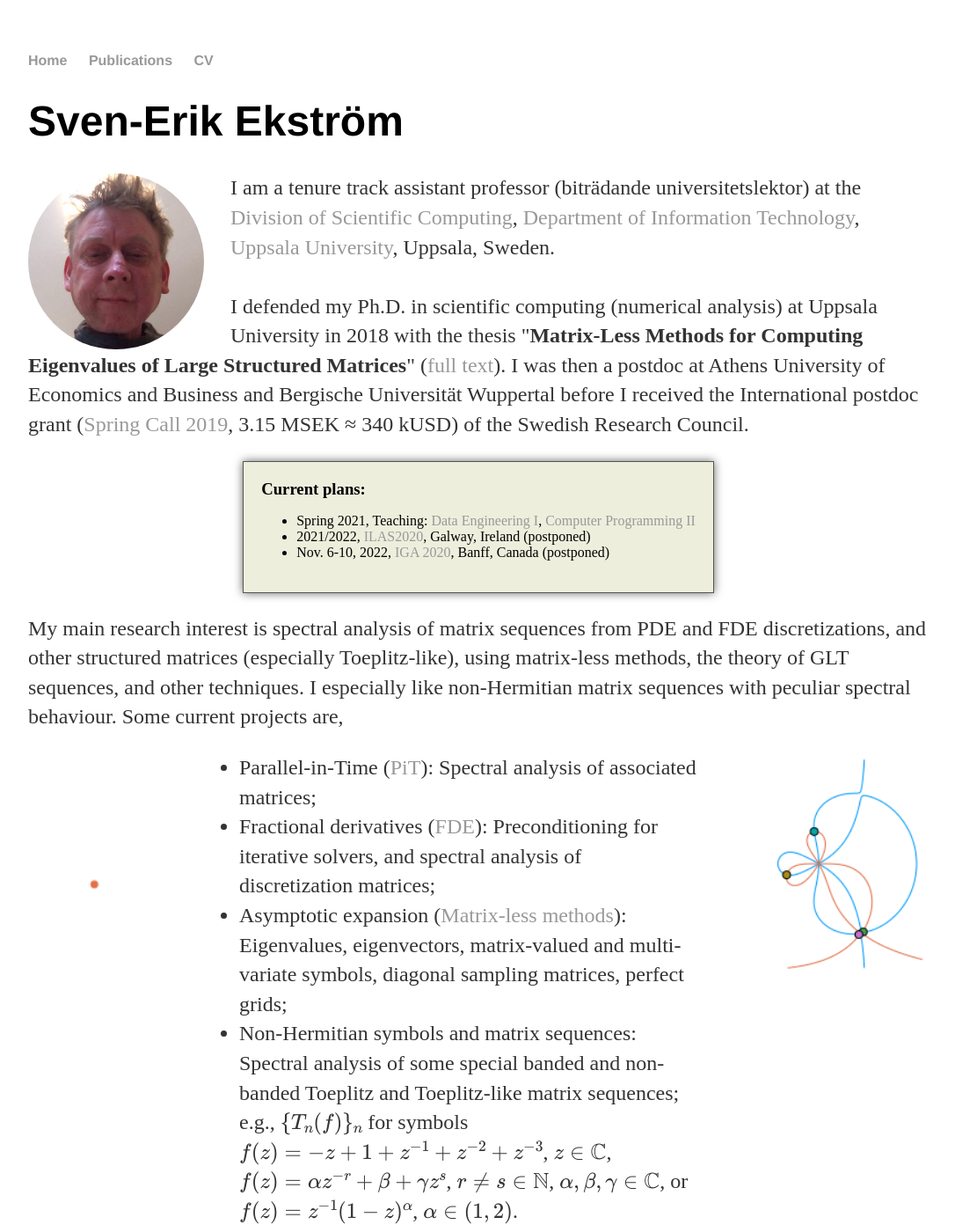
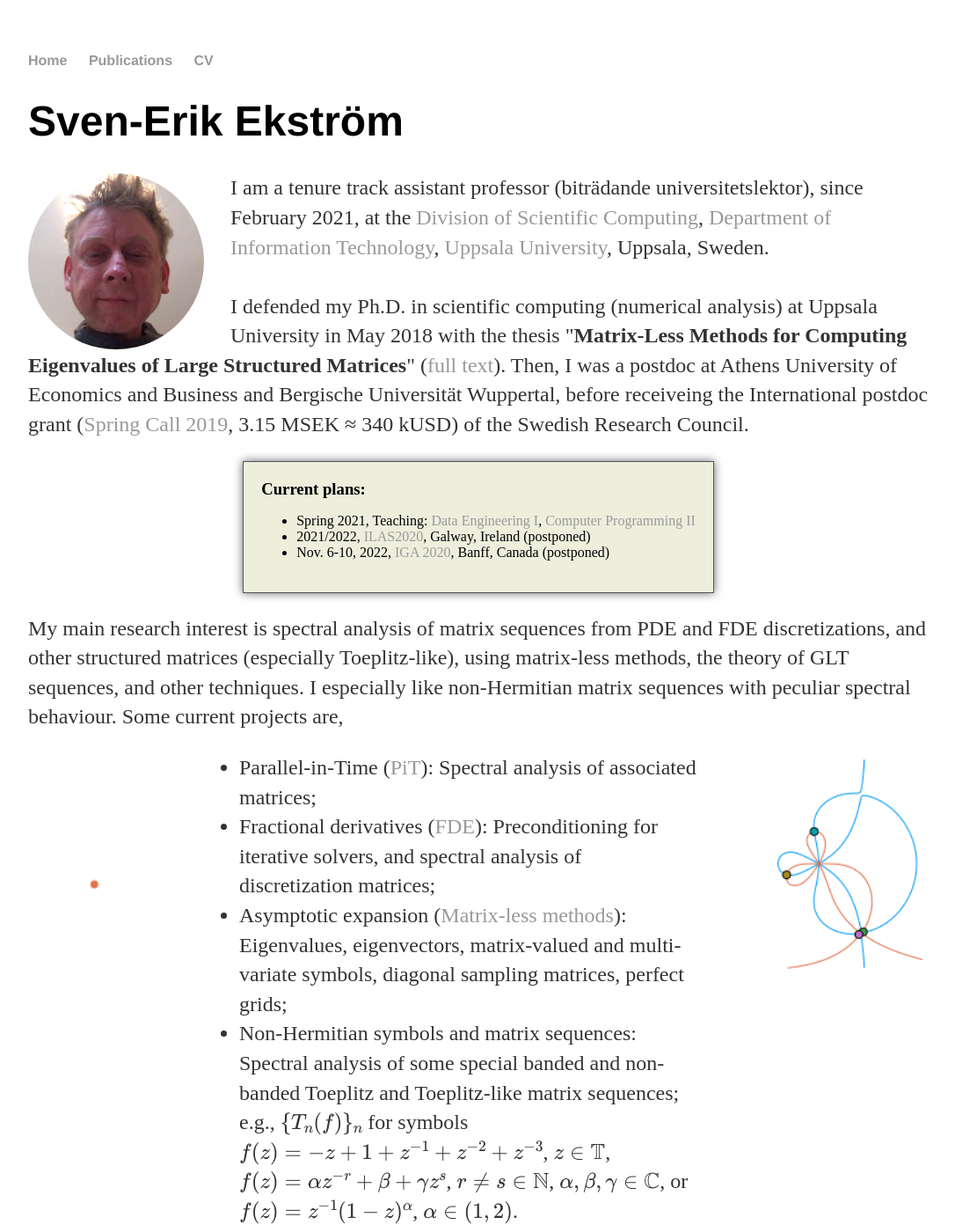
Before and after one commit to sverek/sverek.github.io, a Jekyll site: the page built from index.html, in a window 1280 px wide and 1400 px high. Shown: the whole window at 88% size, without its empty margins (96-1182 px from the left). Built offline with Jekyll 4.4.1, drawn with Linux system fonts in a browser that asks for light colours; some of the changed text lies outside the part shown.

Commit message:
Minor fixes.

```diff
--- a/index.html
+++ b/index.html
@@ -10,9 +10,9 @@ title: www.2pi.se
 	<h1>Sven-Erik Ekström</h1>
 	<p>
     <img src="/img/see.jpg" class="frontimgl" />
-    I am a tenure track assistant professor (biträdande universitetslektor) at the <a href="https://www.it.uu.se/research/scientific_computing">Division of Scientific Computing</a>, <a href="https://www.it.uu.se">Department of Information Technology</a>, <a href="https://www.uu.se">Uppsala University</a>, Uppsala, Sweden.
+    I am a tenure track assistant professor (biträdande universitetslektor), since February 2021, at the <a href="https://www.it.uu.se/research/scientific_computing">Division of Scientific Computing</a>, <a href="https://www.it.uu.se">Department of Information Technology</a>, <a href="https://www.uu.se">Uppsala University</a>, Uppsala, Sweden.
     <br><br>
-		I defended my Ph.D. in scientific computing (numerical analysis) at Uppsala University in 2018 with the thesis "<b>Matrix-Less Methods for Computing Eigenvalues of Large Structured Matrices</b>" (<a href="thesis.pdf">full text</a>). I was then a postdoc at Athens University of Economics and Business and Bergische Universität Wuppertal before I received the International postdoc grant (<a href="https://www.vr.se/english/calls-and-decisions/grant-decisions/decisions/2019-03-25-international-postdoc.html">Spring Call 2019</a>, 3.15 MSEK &asymp; 340 kUSD) of the Swedish Research Council.
+		I defended my Ph.D. in scientific computing (numerical analysis) at Uppsala University in May 2018 with the thesis "<b>Matrix-Less Methods for Computing Eigenvalues of Large Structured Matrices</b>" (<a href="thesis.pdf">full text</a>). Then, I was a postdoc at Athens University of Economics and Business and Bergische Universität Wuppertal, before receiveing the International postdoc grant (<a href="https://www.vr.se/english/calls-and-decisions/grant-decisions/decisions/2019-03-25-international-postdoc.html">Spring Call 2019</a>, 3.15 MSEK &asymp; 340 kUSD) of the Swedish Research Council.
 	</p>
   <div class="allSides">
       <h3>Current plans:</h3>
@@ -48,10 +48,10 @@ title: www.2pi.se
   			<li>Parallel-in-Time (<a href="https://parallel-in-time.org/">PiT</a>): Spectral analysis of associated matrices;</li>
   			<li>Fractional derivatives (<a href="https://en.wikipedia.org/wiki/Fractional_calculus">FDE</a>): Preconditioning for iterative solvers, and spectral analysis of discretization matrices;</li>
   			<li>Asymptotic expansion (<a href="/thesis.pdf">Matrix-less methods</a>): Eigenvalues, eigenvectors, matrix-valued and multi-variate symbols, diagonal sampling matrices, perfect grids;</li>
-  			<li>Non-Hermitian symbols and matrix sequences: Spectral analysis of some special banded and non-banded Toeplitz and Toeplitz-like matrix sequences; e.g., \(\{T_n(f)\}_n\) for symbols \(f(z)=-z+1+z^{-1}+z^{-2}+z^{-3}\), \(z\in\mathbb{C}\), \(f(z)=\alpha z^{-r}+\beta+\gamma z^s\), \(r\neq s\in\mathbb{N}\), \(\alpha,\beta,\gamma\in\mathbb{C}\), or \(f(z)=z^{-1}(1-z)^\alpha\), \(\alpha\in(1,2)\).</li>
+  			<li>Non-Hermitian symbols and matrix sequences: Spectral analysis of some special banded and non-banded Toeplitz and Toeplitz-like matrix sequences; e.g., \(\{T_n(f)\}_n\) for symbols \(f(z)=-z+1+z^{-1}+z^{-2}+z^{-3}\), \(z\in\mathbb{T}\), \(f(z)=\alpha z^{-r}+\beta+\gamma z^s\), \(r\neq s\in\mathbb{N}\), \(\alpha,\beta,\gamma\in\mathbb{C}\), or \(f(z)=z^{-1}(1-z)^\alpha\), \(\alpha\in(1,2)\).</li>
 		</ul>
 	<p>
-		My preferred research tools are <a href="https://www.julialang.org">Julia</a> (with <a href="https://github.com/JuliaLinearAlgebra/GenericLinearAlgebra.jl">GenericLinearAlgebra.jl</a> and <a href="https://github.com/RalphAS/GenericSchur.jl">GenericSchur.jl</a> for high precision linear algebra and <a href="https://github.com/fonsp/Pluto.jl">Pluto.jl</a> for dynamic visualization and experiments), <a href="https://oeis.org">OEIS</a>, <a href="https://mrob.com/pub/ries/">RIES</a>, <a href="https://www.wolframalpha.com">Wolfram Alpha</a>, <a href="https://scholar.google.com">Google Scholar</a>, a <a href="https://www.apple.com/se/macbook-pro">MacBook Pro 13"</a>, an AMD Ryzen Threadripper 3970X (32 Core, 256GB RAM, GeForce RTX 2060), clusters at <a href="https://www.uppmax.uu.se/">UPPMAX</a>, and an <a href="https://www.apple.com/se/ipad-pro">iPad Pro 12.9"</a> with Notability.<br><br>
+		My preferred research tools are <a href="https://www.julialang.org">Julia</a> (with <a href="https://github.com/JuliaLinearAlgebra/GenericLinearAlgebra.jl">GenericLinearAlgebra.jl</a> and <a href="https://github.com/RalphAS/GenericSchur.jl">GenericSchur.jl</a> for high precision linear algebra and <a href="https://github.com/fonsp/Pluto.jl">Pluto.jl</a> for dynamic visualization and experiments), <a href="https://oeis.org">OEIS</a>, <a href="https://mrob.com/pub/ries/">RIES</a>, <a href="https://www.wolframalpha.com">Wolfram Alpha</a>, a <a href="https://www.apple.com/se/macbook-pro">MacBook Pro 13"</a>, an AMD Ryzen Threadripper 3970X (32 Core, 256GB RAM, GeForce RTX 2060), clusters at <a href="https://www.uppmax.uu.se/">UPPMAX</a>, and an <a href="https://www.apple.com/se/ipad-pro">iPad Pro 12.9"</a> with <a href="https://www.gingerlabs.com/">Notability</a>.<br><br>
     In my spare time I enjoy <a href="https://vimeo.com/181259608">packrafting</a>, collecting tools, art, books, and artifacts, and restoring my house <a href="/img/ls.jpg">Lilla Säteriet</a> (built 1819) located in <a href="https://www.lansstyrelsen.se/uppsala/besok-och-upptack/kulturmiljoer/byggnadsminnen/ekeby-by.html">Ekeby by</a>.<br><br>
 		Contact by <a href="mailto:see@2pi.se">email</a> for questions or collaboration.</p>
 </div>
```
